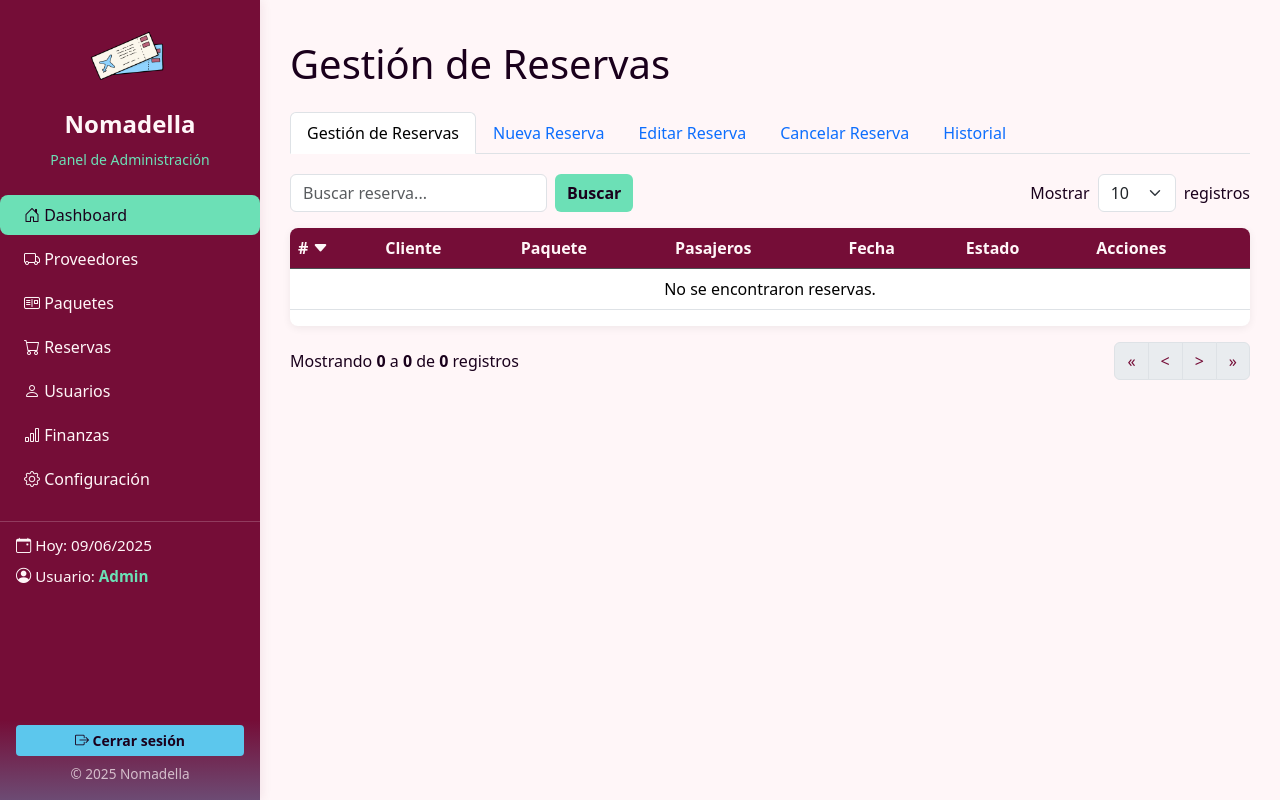
After one commit to marseemarte/nomadella, a PHP site: page /dashboard/reservas.php in a window 1280 px wide. The commit adds this page. Run offline with PHP 8.4, Linux system fonts and the light colour scheme; data that the repository does not hold is empty.

Commit message:
mas d dash

```diff
--- a/dashboard/clientes.php
+++ b/dashboard/clientes.php
@@ -25,7 +25,7 @@ $result = $mysqli->query($sql);
 <html lang="es">
 <head>
     <meta charset="UTF-8">
-    <title>usuarios | Dashboard</title>
+    <title>Usuarios | Dashboard</title>
     <link rel="stylesheet" href="https://cdn.jsdelivr.net/npm/bootstrap@5.3.2/dist/css/bootstrap.min.css">
     <link href="https://cdn.jsdelivr.net/npm/bootstrap@5.3.0/dist/css/bootstrap.min.css" rel="stylesheet">
     <link href="https://cdn.jsdelivr.net/npm/bootstrap-icons/font/bootstrap-icons.css" rel="stylesheet">
--- a/dashboard/dashboard.php
+++ b/dashboard/dashboard.php
@@ -68,7 +68,7 @@ $comentarios = $pdo->query("
           <div class="card-body">
             <h6 class="card-title">Ventas Totales</h6>
             <h3>$<?= number_format($totalVentas, 2) ?></h3>
-            <small class=".c-success">+3.5% semanal</small>
+            <small class="c-success">+3.5% semanal</small>
           </div>
         </div>
       </div>
@@ -95,7 +95,7 @@ $comentarios = $pdo->query("
           <div class="card-body">
             <h6 class="card-title">Paquetes Activos</h6>
             <h3><?= $paquetes ?></h3>
-            <small>Actualizados hoy</small>
+            <small class="c-success">Actualizados hoy</small>
           </div>
         </div>
       </div>
@@ -117,7 +117,7 @@ $comentarios = $pdo->query("
           <div class="card-header">Top Destinos Reservados</div>
           <ul class="list-group list-group-flush">
             <?php foreach ($destinos as $d): ?>
-              <li class="list-group-item"><?= htmlspecialchars($d['destino']) ?> - <?= $d['reservas'] ?> reservas</li>
+              <li class="list-group-item"><?= htmlspecialchars($d['destino']) ?> -<i style="color: gray;"> <?= $d['reservas'] ?> reservas</i> </li>
             <?php endforeach; ?>
           </ul>
         </div>
--- a/dashboard/db.php
+++ /dev/null
@@ -1,4 +0,0 @@
-<?php
-include 'conexion.php';
-
-?>
--- /dev/null
+++ b/dashboard/reservas.php
@@ -0,0 +1,392 @@
+<?php
+include 'conexion.php'; // Asegúrate de incluir tu archivo de conexión a la base de datos
+
+// --- NUEVA RESERVA ---
+if ($_SERVER['REQUEST_METHOD'] === 'POST' && isset($_POST['nueva_reserva'])) {
+    $cliente = intval($_POST['cliente']);
+    $paquete = intval($_POST['paquete']);
+    $pasajeros = intval($_POST['pasajeros']);
+    $fecha = $conn->real_escape_string($_POST['fecha']);
+    // Calcula el precio total del paquete
+    $paqueteData = $conn->query("SELECT precio_base FROM paquetes_turisticos WHERE id_paquete = $paquete")->fetch_assoc();
+    $total = $paqueteData ? $paqueteData['precio_base'] * $pasajeros : 0;
+    $conn->query("INSERT INTO ordenes (id_usuario, fecha_orden, total) VALUES ($cliente, '$fecha', $total)");
+    $id_orden = $conn->insert_id;
+    $conn->query("INSERT INTO orden_items (id_orden, id_producto, cantidad, subtotal) VALUES ($id_orden, $paquete, $pasajeros, $total)");
+    $msg = "Reserva creada correctamente.";
+}
+
+// --- EDITAR RESERVA ---
+if ($_SERVER['REQUEST_METHOD'] === 'POST' && isset($_POST['editar_reserva'])) {
+    $id_orden = intval($_POST['id_orden']);
+    $fecha = $conn->real_escape_string($_POST['fecha']);
+    $estado = $conn->real_escape_string($_POST['estado']);
+    $conn->query("UPDATE ordenes SET fecha_orden='$fecha', estado='$estado' WHERE id_orden=$id_orden");
+    $msg = "Reserva actualizada.";
+}
+
+// --- CANCELAR RESERVA ---
+if (isset($_GET['cancelar_id'])) {
+    $id_orden = intval($_GET['cancelar_id']);
+    $conn->query("UPDATE ordenes SET estado='Cancelada' WHERE id_orden=$id_orden");
+    $msg = "Reserva cancelada.";
+}
+
+// --- DATOS PARA SELECTS ---
+$clientes = $conn->query("SELECT id_usuario, nombre FROM usuarios");
+$paquetes = $conn->query("SELECT id_paquete, destino FROM paquetes_turisticos WHERE activo=1");
+
+// Parámetros de paginación y búsqueda para reservas
+$limit = isset($_GET['limit']) ? intval($_GET['limit']) : 10;
+$page = isset($_GET['page']) ? intval($_GET['page']) : 1;
+$search = isset($_GET['search']) ? $conn->real_escape_string($_GET['search']) : '';
+$offset = ($page - 1) * $limit;
+
+// Filtro de búsqueda
+$where = $search ? "WHERE u.nombre LIKE '%$search%' OR pt.destino LIKE '%$search%'" : "";
+
+// Ordenamiento por ID
+$order = isset($_GET['order']) && strtolower($_GET['order']) === 'asc' ? 'ASC' : 'DESC';
+$orderIcon = $order === 'ASC' ? 'bi-caret-up-fill' : 'bi-caret-down-fill';
+
+// Total de reservas
+$totalQuery = $conn->query("SELECT COUNT(*) as total
+    FROM ordenes o
+    JOIN usuarios u ON u.id_usuario = o.id_usuario
+    JOIN orden_items oi ON oi.id_orden = o.id_orden
+    JOIN paquetes_turisticos pt ON pt.id_paquete = oi.id_producto
+
+    $where
+");
+$totalRows = $totalQuery->fetch_assoc()['total'];
+$totalPages = ceil($totalRows / $limit);
+
+// Consulta de reservas paginada con orden dinámico
+$reservas = $conn->query("
+    SELECT o.id_orden, o.fecha_orden, o.estado, u.nombre AS cliente, pt.destino, oi.cantidad
+    FROM ordenes o
+    JOIN usuarios u ON u.id_usuario = o.id_usuario
+    JOIN orden_items oi ON oi.id_orden = o.id_orden
+    JOIN paquetes_turisticos pt ON pt.id_paquete = oi.id_producto
+    $where
+    ORDER BY o.id_orden $order
+    LIMIT $limit OFFSET $offset
+");
+
+$historial = []; // <-- Agrega esta línea antes del HTML
+
+if (isset($_GET['historial_cliente'])) {
+    $cid = intval($_GET['historial_cliente']);
+    $historial = $conn->query("
+        SELECT o.fecha_orden, o.estado, pt.destino, oi.cantidad
+        FROM ordenes o
+        JOIN orden_items oi ON oi.id_orden = o.id_orden
+        JOIN paquetes_turisticos pt ON pt.id_paquete = oi.id_producto
+        WHERE o.id_usuario = $cid
+        ORDER BY o.fecha_orden DESC
+    ");
+}
+?>
+<!DOCTYPE html>
+<html lang="es">
+<head>
+    <meta charset="UTF-8">
+    <title>Reservas | Dashboard</title>
+    <link rel="stylesheet" href="https://cdn.jsdelivr.net/npm/bootstrap@5.3.2/dist/css/bootstrap.min.css">
+    <link href="https://cdn.jsdelivr.net/npm/bootstrap-icons/font/bootstrap-icons.css" rel="stylesheet">
+    <style>
+        body { background: #FFF6F8; color: #1A001C; margin: 0; padding: 0; }
+        .main-content { margin-left: 260px; padding: 40px 30px 30px 30px; min-height: 100vh; background: #FFF6F8; }
+        .tab-content { margin-top: 20px; }
+        body {
+            background: #FFF6F8;
+            color: #1A001C;
+        }
+        .table-responsive { background: #fff; border-radius: 8px; box-shadow: 0 2px 8px #0001; }
+        .dataTables_wrapper .dataTables_paginate .paginate_button { padding: 0.2em 0.8em; }
+        .content {
+            margin-left: 260px;
+            padding: 30px 20px 20px 20px;
+        }
+        .table thead.table-dark th {
+            background: #750D37 !important;
+            color: #FFF6F8 !important;
+        }
+        .btn-primary {
+            background: #6CE0B6 !important;
+            border: none;
+            color: #1A001C !important;
+            font-weight: bold;
+        }
+        .form-select, .form-control {
+            border-radius: 6px;
+        }
+        .pagination .page-link {
+            color: #750D37;
+        }
+        .pagination .page-item.active .page-link {
+            background: #6CE0B6;
+            color: #1A001C;
+            border: none;
+        }
+        .pagination .page-link:focus {
+            box-shadow: none;
+        }
+    </style>
+</head>
+<body>
+<?php include 'sidebar.php'; ?>
+<div class="main-content">
+    <h1 class="mb-4">Gestión de Reservas</h1>
+    <?php if (isset($msg)): ?>
+        <div class="alert alert-success"><?= $msg ?></div>
+    <?php endif; ?>
+    <ul class="nav nav-tabs" id="reservasTabs" role="tablist">
+        <li class="nav-item" role="presentation">
+            <button class="nav-link active" id="gestion-tab" data-bs-toggle="tab" data-bs-target="#gestion" type="button" role="tab">Gestión de Reservas</button>
+        </li>
+        <li class="nav-item" role="presentation">
+            <button class="nav-link" id="nueva-tab" data-bs-toggle="tab" data-bs-target="#nueva" type="button" role="tab">Nueva Reserva</button>
+        </li>
+        <li class="nav-item" role="presentation">
+            <button class="nav-link" id="editar-tab" data-bs-toggle="tab" data-bs-target="#editar" type="button" role="tab">Editar Reserva</button>
+        </li>
+        <li class="nav-item" role="presentation">
+            <button class="nav-link" id="cancelar-tab" data-bs-toggle="tab" data-bs-target="#cancelar" type="button" role="tab">Cancelar Reserva</button>
+        </li>
+        <li class="nav-item" role="presentation">
+            <button class="nav-link" id="historial-tab" data-bs-toggle="tab" data-bs-target="#historial" type="button" role="tab">Historial</button>
+        </li>
+    </ul>
+    <div class="tab-content">
+        <!-- Gestión de Reservas -->
+        <div class="tab-pane fade show active" id="gestion" role="tabpanel">
+            <div class="d-flex justify-content-between align-items-center mb-3">
+                <form class="d-flex" method="get" action="">
+                    <input type="text" id="busqueda-reserva" name="search" class="form-control me-2" placeholder="Buscar reserva..." value="<?= htmlspecialchars($search) ?>">
+                    <button class="btn btn-primary" type="submit">Buscar</button>
+                </form>
+                <form method="get" class="d-flex align-items-center">
+                    <input type="hidden" name="search" value="<?= htmlspecialchars($search) ?>">
+                    <label class="me-2">Mostrar</label>
+                    <select name="limit" class="form-select me-2" style="width: auto;" onchange="this.form.submit()">
+                        <option <?= $limit==10?'selected':'' ?>>10</option>
+                        <option <?= $limit==25?'selected':'' ?>>25</option>
+                        <option <?= $limit==50?'selected':'' ?>>50</option>
+                        <option <?= $limit==100?'selected':'' ?>>100</option>
+                    </select>
+                    <span>registros</span>
+                </form>
+            </div>
+            <div class="table-responsive">
+                <table class="table table-hover align-middle">
+                    <thead class="table-dark">
+                        <tr>
+                            <th>
+                                <a href="?<?= http_build_query(array_merge($_GET, ['order' => ($order === 'ASC' ? 'desc' : 'asc'), 'page' => 1])) ?>#gestion" style="color:inherit;text-decoration:none;">
+                                    #
+                                    <i class="bi <?= $orderIcon ?>"></i>
+                                </a>
+                            </th>
+                            <th>Cliente</th>
+                            <th>Paquete</th>
+                            <th>Pasajeros</th>
+                            <th>Fecha</th>
+                            <th>Estado</th>
+                            <th>Acciones</th>
+                        </tr>
+                    </thead>
+                    <tbody id="tabla-reservas">
+                        <?php if ($reservas && $reservas->num_rows > 0): ?>
+                            <?php foreach ($reservas as $i => $r): ?>
+                                <tr>
+                                    <td><?= $offset + $i + 1 ?></td>
+                                    <td><?= htmlspecialchars($r['cliente']) ?></td>
+                                    <td><?= htmlspecialchars($r['destino']) ?></td>
+                                    <td><?= $r['cantidad'] ?></td>
+                                    <td><?= date('d/m/Y', strtotime($r['fecha_orden'])) ?></td>
+                                    <td><?= $r['estado'] ?></td>
+                                    <td>
+                                        <a href="?tab=editar&editar_id=<?= $r['id_orden'] ?>#editar" class="btn btn-sm btn-info"><i class="bi bi-pencil"></i></a>
+                                        <a href="?tab=cancelar&cancelar_id=<?= $r['id_orden'] ?>#cancelar" class="btn btn-sm btn-danger" onclick="return confirm('¿Cancelar reserva?')"><i class="bi bi-x-circle"></i></a>
+                                    </td>
+                                </tr>
+                            <?php endforeach; ?>
+                        <?php else: ?>
+                            <tr><td colspan="7" class="text-center">No se encontraron reservas.</td></tr>
+                        <?php endif; ?>
+                    </tbody>
+                </table>
+            </div>
+            <div class="d-flex justify-content-between align-items-center mt-3">
+                <div>
+                    Mostrando
+                    <strong><?= $totalRows ? $offset + 1 : 0 ?></strong>
+                    a
+                    <strong><?= min($offset + $limit, $totalRows) ?></strong>
+                    de
+                    <strong><?= $totalRows ?></strong>
+                    registros
+                </div>
+                <nav>
+                    <ul class="pagination mb-0">
+                        <li class="page-item <?= $page <= 1 ? 'disabled' : '' ?>">
+                            <a class="page-link" href="?search=<?= urlencode($search) ?>&limit=<?= $limit ?>&page=1#gestion">&laquo;</a>
+                        </li>
+                        <li class="page-item <?= $page <= 1 ? 'disabled' : '' ?>">
+                            <a class="page-link" href="?search=<?= urlencode($search) ?>&limit=<?= $limit ?>&page=<?= $page-1 ?>#gestion">&lt;</a>
+                        </li>
+                        <?php
+                        $start = max(1, $page - 2);
+                        $end = min($totalPages, $page + 2);
+                        for ($i = $start; $i <= $end; $i++): ?>
+                            <li class="page-item <?= $i == $page ? 'active' : '' ?>">
+                                <a class="page-link" href="?search=<?= urlencode($search) ?>&limit=<?= $limit ?>&page=<?= $i ?>#gestion"><?= $i ?></a>
+                            </li>
+                        <?php endfor; ?>
+                        <li class="page-item <?= $page >= $totalPages ? 'disabled' : '' ?>">
+                            <a class="page-link" href="?search=<?= urlencode($search) ?>&limit=<?= $limit ?>&page=<?= $page+1 ?>#gestion">&gt;</a>
+                        </li>
+                        <li class="page-item <?= $page >= $totalPages ? 'disabled' : '' ?>">
+                            <a class="page-link" href="?search=<?= urlencode($search) ?>&limit=<?= $limit ?>&page=<?= $totalPages ?>#gestion">&raquo;</a>
+                        </li>
+                    </ul>
+                </nav>
+            </div>
+        </div>
+        <!-- Nueva Reserva -->
+        <div class="tab-pane fade" id="nueva" role="tabpanel">
+            <h3>Nueva Reserva</h3>
+            <form method="post">
+                <div class="mb-3">
+                    <label for="cliente" class="form-label">Cliente</label>
+                    <select class="form-control" id="cliente" name="cliente" required>
+                        <option value="">Seleccione...</option>
+                        <?php foreach ($clientes as $c): ?>
+                            <option value="<?= $c['id_usuario'] ?>"><?= htmlspecialchars($c['nombre']) ?></option>
+                        <?php endforeach; ?>
+                    </select>
+                </div>
+                <div class="mb-3">
+                    <label for="paquete" class="form-label">Paquete Turístico</label>
+                    <select class="form-control" id="paquete" name="paquete" required>
+                        <option value="">Seleccione...</option>
+                        <?php foreach ($paquetes as $p): ?>
+                            <option value="<?= $p['id_paquete'] ?>"><?= htmlspecialchars($p['destino']) ?></option>
+                        <?php endforeach; ?>
+                    </select>
+                </div>
+                <div class="mb-3">
+                    <label for="pasajeros" class="form-label">Número de Pasajeros</label>
+                    <input type="number" class="form-control" id="pasajeros" name="pasajeros" min="1" required>
+                </div>
+                <div class="mb-3">
+                    <label for="fecha" class="form-label">Fecha de Viaje</label>
+                    <input type="date" class="form-control" id="fecha" name="fecha" required>
+                </div>
+                <button type="submit" name="nueva_reserva" class="btn btn-primary">Guardar Reserva</button>
+            </form>
+        </div>
+        <!-- Editar Reserva -->
+        <div class="tab-pane fade" id="editar" role="tabpanel">
+            <h3>Editar Reserva</h3>
+            <form method="get" class="mb-3">
+                <label>Buscar por ID de Reserva:</label>
+                <input type="number" name="editar_id" class="form-control" style="width:200px;display:inline-block;">
+                <button class="btn btn-info btn-sm" type="submit">Buscar</button>
+            </form>
+            <?php
+            if (isset($_GET['editar_id'])):
+                $eid = intval($_GET['editar_id']);
+                $res = $conn->query("SELECT * FROM ordenes WHERE id_orden=$eid")->fetch_assoc();
+                if ($res):
+            ?>
+            <form method="post">
+                <input type="hidden" name="id_orden" value="<?= $res['id_orden'] ?>">
+                <div class="mb-3">
+                    <label>Fecha de Viaje</label>
+                    <input type="date" class="form-control" name="fecha" value="<?= date('Y-m-d', strtotime($res['fecha_orden'])) ?>">
+                </div>
+                <div class="mb-3">
+                    <label>Estado</label>
+                    <select class="form-control" name="estado">
+                        <option <?= $res['estado']=='Pendiente'?'selected':'' ?>>Pendiente</option>
+                        <option <?= $res['estado']=='Confirmada'?'selected':'' ?>>Confirmada</option>
+                        <option <?= $res['estado']=='Cancelada'?'selected':'' ?>>Cancelada</option>
+                    </select>
+                </div>
+                <button type="submit" name="editar_reserva" class="btn btn-success">Guardar Cambios</button>
+            </form>
+            <?php else: ?>
+                <div class="alert alert-warning">Reserva no encontrada.</div>
+            <?php endif; endif; ?>
+        </div>
+        <!-- Cancelar Reserva -->
+        <div class="tab-pane fade" id="cancelar" role="tabpanel">
+            <h3>Cancelar Reserva</h3>
+            <form method="get" class="mb-3">
+                <label>Buscar por ID de Reserva:</label>
+                <input type="number" name="cancelar_id" class="form-control" style="width:200px;display:inline-block;">
+                <button class="btn btn-danger btn-sm" type="submit">Cancelar</button>
+            </form>
+        </div>
+        <!-- Historial de Reservas -->
+        <div class="tab-pane fade" id="historial" role="tabpanel">
+            <h3>Historial de Reservas</h3>
+            <form method="get" class="mb-3">
+                <label>Buscar por Cliente:</label>
+                <select name="historial_cliente" class="form-control" style="width:250px;display:inline-block;">
+                    <option value="">Seleccione...</option>
+                    <?php
+                    $clientes2 = $conn->query("SELECT id_usuario, nombre FROM usuarios");
+                    foreach ($clientes2 as $c):
+                    ?>
+                        <option value="<?= $c['id_usuario'] ?>" <?= (isset($_GET['historial_cliente']) && $_GET['historial_cliente']==$c['id_usuario'])?'selected':'' ?>>
+                            <?= htmlspecialchars($c['nombre']) ?>
+                        </option>
+                    <?php endforeach; ?>
+                </select>
+                <button class="btn btn-secondary btn-sm" type="submit" name="tab" value="historial">Ver historial</button>
+            </form>
+            <?php if (isset($_GET['historial_cliente']) && $historial): ?>
+                <div class="table-responsive">
+                    <table class="table table-striped">
+                        <thead>
+                            <tr>
+                                <th>Fecha</th>
+                                <th>Destino</th>
+                                <th>Pasajeros</th>
+                                <th>Estado</th>
+                            </tr>
+                        </thead>
+                        <tbody>
+                            <?php foreach ($historial as $h): ?>
+                            <tr>
+                                <td><?= date('d/m/Y', strtotime($h['fecha_orden'])) ?></td>
+                                <td><?= htmlspecialchars($h['destino']) ?></td>
+                                <td><?= $h['cantidad'] ?></td>
+                                <td><?= $h['estado'] ?></td>
+                            </tr>
+                            <?php endforeach; ?>
+                        </tbody>
+                    </table>
+                </div>
+            <?php endif; ?>
+        </div>
+    </div>
+</div>
+<script src="https://cdn.jsdelivr.net/npm/bootstrap@5.3.2/dist/js/bootstrap.bundle.min.js"></script>
+<script>
+document.addEventListener('DOMContentLoaded', function() {
+    // Obtiene el valor de tab de la URL
+    const params = new URLSearchParams(window.location.search);
+    const tab = params.get('tab') || 'gestion';
+    const tabTrigger = document.querySelector(`#${tab}-tab`);
+    if(tabTrigger){
+        new bootstrap.Tab(tabTrigger).show();
+    }
+});
+</script>
+</body>
+</html>
+<?php $conn->close(); ?>
--- a/dashboard/sidebar.php
+++ b/dashboard/sidebar.php
@@ -81,3 +34,53 @@
   margin: 18px 0 12px 0;
 }
 </style>
+
+<div class="sidebar d-flex flex-column justify-content-between">
+  <div>
+    <div class="text-center mb-4">
+      <img src="/nomadella/img/nomadella_logotipo.png" alt="Logo Agencia" style="max-width: 80px; margin-bottom: 10px;">
+      <h4 style="font-weight:bold; color:#FFF6F8;">Nomadella</h4>
+      <small style="color:#6CE0B6;">Panel de Administración</small>
+    </div>
+    <nav class="nav flex-column">
+      <a class="nav-link px-4 py-2 " id="<?php if (!isset($_GET['active']) || $_GET['active'] == 1) echo 'active'; ?>" href="./dashboard.php?active=1">
+        <i class="bi bi-house-door"></i> Dashboard
+      </a>
+      <a class="nav-link px-4 py-2 " id="<?php if (isset($_GET['active']) && $_GET['active'] == 2) echo 'active'; ?>" href="./destinos.php?active=2">
+        <i class="bi bi-truck"></i> Proveedores
+      </a>
+      <a class="nav-link px-4 py-2 " id="<?php if (isset($_GET['active']) && $_GET['active'] == 7) echo 'active'; ?>" href="./paquetes.php?active=3">
+        <i class="bi bi-postcard"></i> Paquetes
+      </a>
+      <a class="nav-link px-4 py-2 " id="<?php if (isset($_GET['active']) && $_GET['active'] == 3) echo 'active'; ?>" href="./reservas.php?active=3">
+        <i class="bi bi-cart"></i> Reservas
+      </a>
+      <a class="nav-link px-4 py-2 " id="<?php if (isset($_GET['active']) && $_GET['active'] == 4) echo 'active'; ?>" href="./clientes.php?active=4">
+        <i class="bi bi-person"></i> Usuarios
+      </a>
+      <a class="nav-link px-4 py-2 " id="<?php if (isset($_GET['active']) && $_GET['active'] == 5) echo 'active'; ?>" href="./reportes.php?active=5">
+        <i class="bi bi-bar-chart"></i> Finanzas
+      </a>
+      <a class="nav-link px-4 py-2 " id="<?php if (isset($_GET['active']) && $_GET['active'] == 6) echo 'active'; ?>" href="./configuracion.php?active=6">
+        <i class="bi bi-gear"></i> Configuración
+      </a>
+    </nav>
+    <hr style="border-color:#FFF6F8; opacity:0.2;">
+    <div class="px-3">
+      <div class="mb-2" style="color:#FFF6F8; font-size:0.95em;">
+        <i class="bi bi-calendar-event"></i> Hoy: <?= date('d/m/Y') ?>
+      </div>
+      <div class="mb-2" style="color:#FFF6F8; font-size:0.95em;">
+        <i class="bi bi-person-circle"></i> Usuario: <span style="color:#6CE0B6; font-weight:bold;">Admin</span>
+      </div>
+    </div>
+  </div>
+  <div class="px-3 pb-3">
+    <a href="/nomadella/logout.php" class="btn btn-sm w-100" style="background:#5CC7ED; color:#1A001C; font-weight:bold;">
+      <i class="bi bi-box-arrow-right"></i> Cerrar sesión
+    </a>
+    <div class="text-center mt-2" style="color:#FFF6F8; font-size:0.85em; opacity:0.7;">
+      &copy; <?= date('Y') ?> Nomadella
+    </div>
+  </div>
+</div>
```
Also changed, not shown: other parts of dashboard/sidebar.php (+0 -47 lines), dashboard/nueva_reserva.php (added, +76 -0 lines), dashboard/reservas_ajax.php (added, +21 -0 lines), dashboard/editar_reserva.php (added), dashboard/eliminar_reserva.php (added), img/heaven-2846216_1280.jpg (added), img/kings-path-4082163_1280.jpg (added), img/mountains-4942041_1280.jpg (added), img/viet-nam-1490557_1280.jpg (added).
